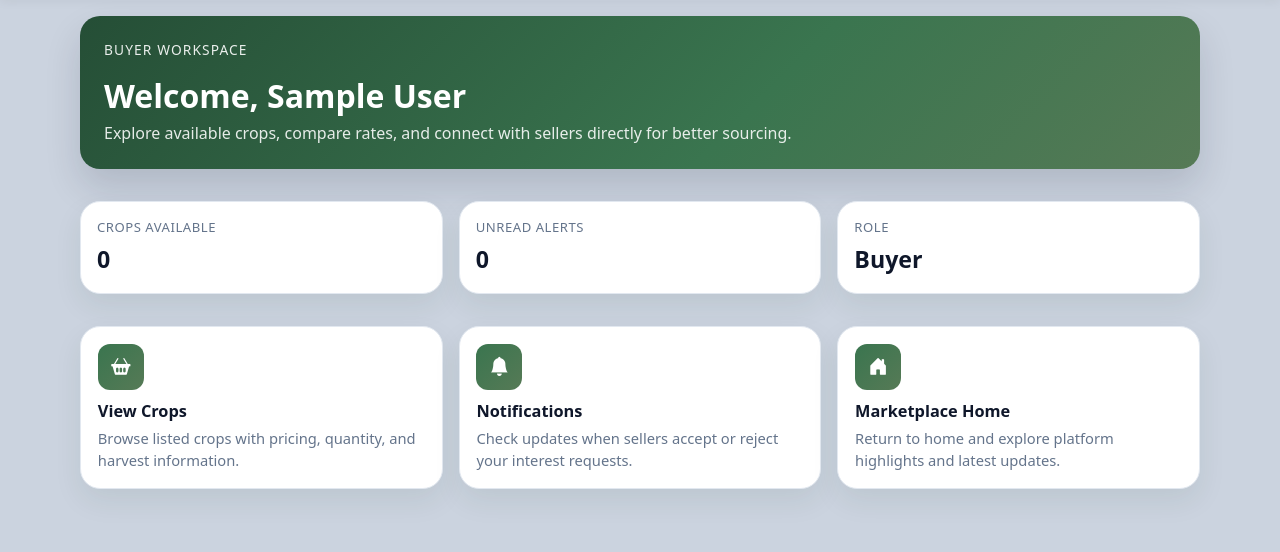
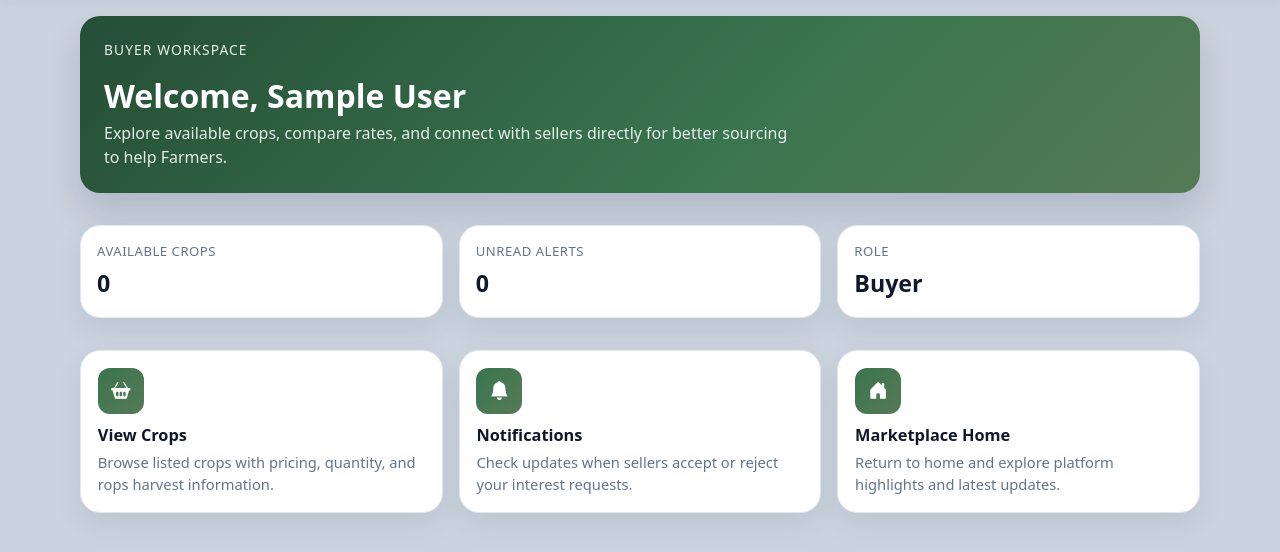
Before and after one commit to chetan3622/Direct-Market, a Flask app: page /buyer_dashboard in a window 1280 px wide. Shown: the part 62-614 px from the top of the page. Run offline with Flask 3, Linux system fonts and the light colour scheme; the visitor is signed in with stand-in values (Sample User, id 1); data that the repository does not hold is empty.

Commit message:
Update buyer_dashboard.html

```diff
--- a/templates/buyer_dashboard.html
+++ b/templates/buyer_dashboard.html
@@ -8,14 +8,14 @@
         <p class="dashboard-kicker">Buyer Workspace</p>
         <h2 class="dashboard-title">Welcome, {{ current_user.name }}</h2>
         <p class="dashboard-subtitle">
-            Explore available crops, compare rates, and connect with sellers directly for better sourcing.
+            Explore available crops, compare rates, and connect with sellers directly for better sourcing to help Farmers.
         </p>
     </section>
 
     <section class="row g-3 stats-grid">
         <div class="col-md-4">
             <div class="stat-card">
-                <p class="stat-label mb-0">Crops Available</p>
+                <p class="stat-label mb-0">Available Crops</p>
                 <p class="stat-value">{{ crops|length }}</p>
             </div>
         </div>
@@ -38,7 +38,7 @@
             <a href="{{ url_for('view_crops') }}" class="action-card">
                 <span class="action-icon"><i class="bi bi-basket2-fill"></i></span>
                 <h3 class="action-title">View Crops</h3>
-                <p class="action-copy">Browse listed crops with pricing, quantity, and harvest information.</p>
+                <p class="action-copy">Browse listed crops with pricing, quantity, and  rops harvest information.</p>
             </a>
         </div>
         <div class="col-md-4">
```
